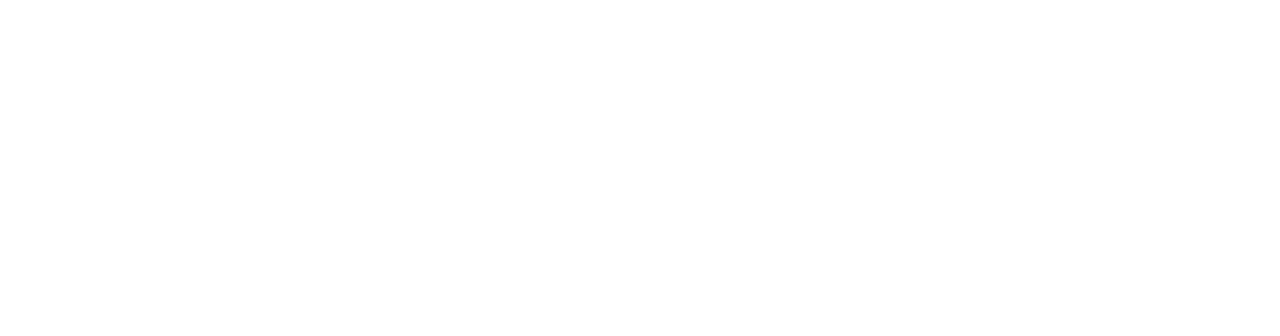
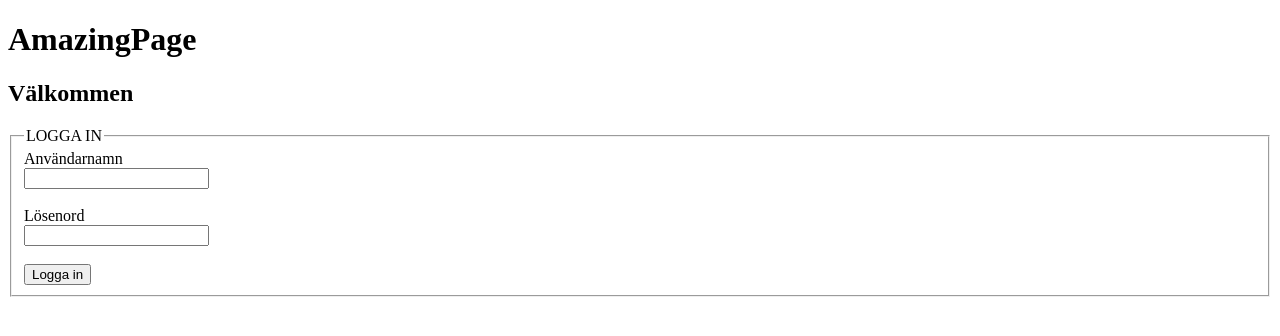
Before and after one commit to SandraHKannerberg/projekt2-inloggning, a plain HTML site: page index.html in a window 1280 px wide. Drawn offline with Linux system fonts and the light colour scheme.

Commit message:
created the header and log-in form

```diff
--- a/index.html
+++ b/index.html
@@ -8,7 +8,28 @@
 </head>
 <body>
 
-    <header></header>
+    <header>
+        <h1>AmazingPage</h1>
+        <h2 class="statustext">Välkommen</h2>
+
+        <div id="loginform">
+            <fieldset>
+                <legend>LOGGA IN</legend>
+                <label for="input-user">Användarnamn</label>
+                <br>
+                <input type="text" id="input-user" name="input-user">
+                <br>
+                <br>
+                <label for="input-psw">Lösenord</label>
+                <br>
+                <input type="input-psw" id="input-psw" name="input-psw">
+                <br>
+                <br>
+                <button id="btn-in">Logga in</button>
+                </fieldset>
+        </div>
+
+    </header>
 
     <main></main>
 
```
